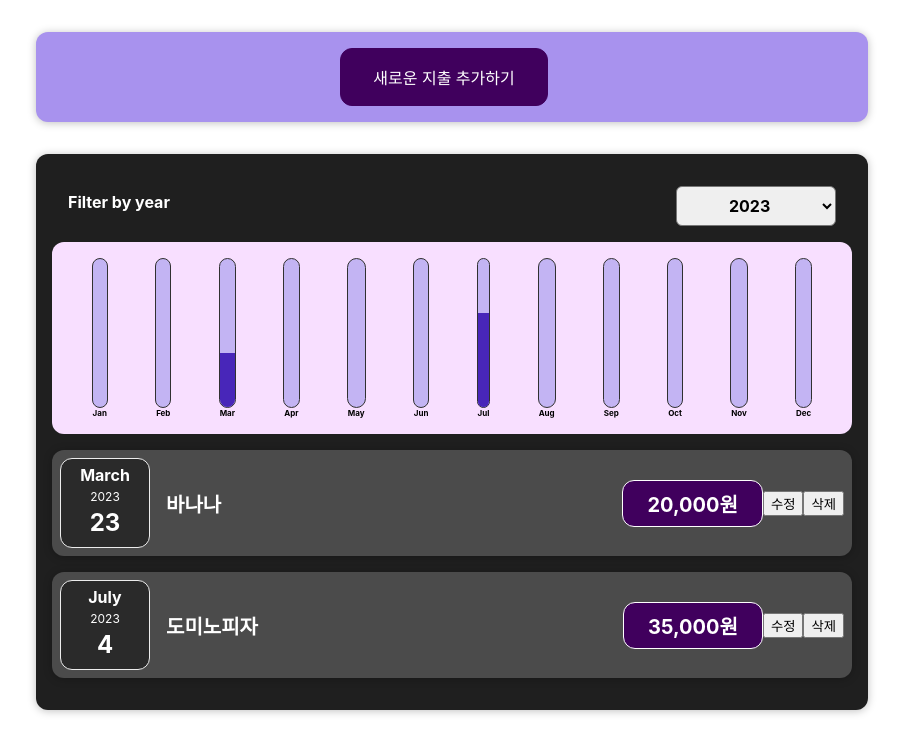
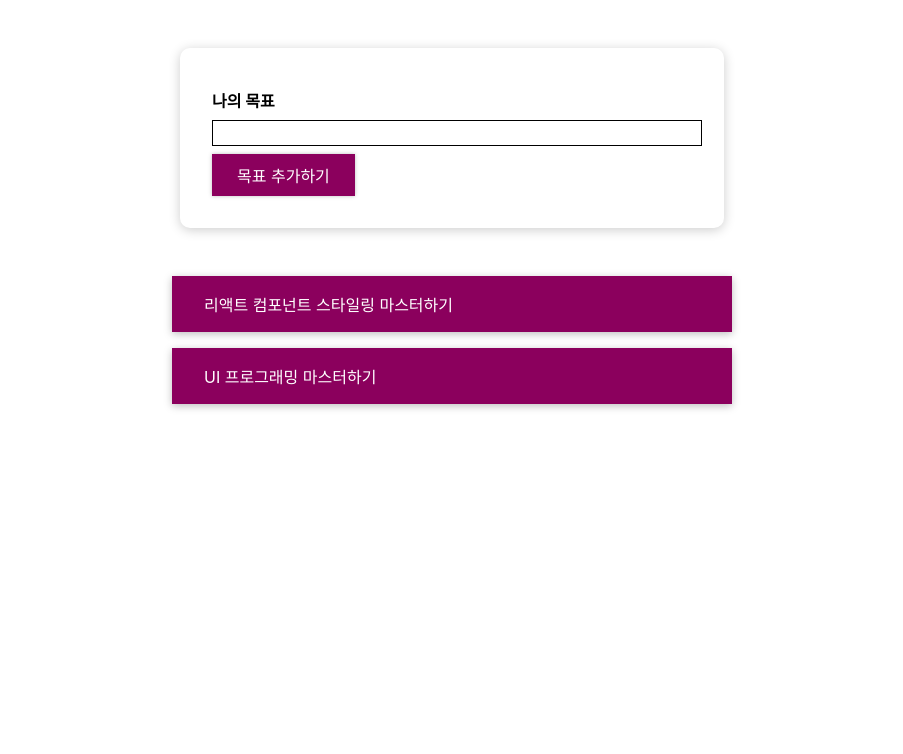
Before and after one commit to samkkkkkkk/react-study202310, a React (Create React App) app: page / in a window 1280 px wide. Shown: the top 754 px of the page, without its empty margins (188-1091 px from the left). Built offline with nearby package versions, Linux system fonts and the light colour scheme.

Commit message:
인라인 방식으로 동적 스타일 변경

```diff
--- a/src/App.css
+++ b/src/App.css
@@ -1,38 +1,14 @@
-.App {
-  text-align: center;
+#goals {
+  width: 35rem;
+  max-width: 90%;
+  margin: 3rem auto;
 }
 
-.App-logo {
-  height: 40vmin;
-  pointer-events: none;
+#goal-form {
+  width: 30rem;
+  max-width: 90%;
+  margin: 3rem auto;
+  padding: 2rem;
+  box-shadow: 0 2px 12px rgba(0, 0, 0, 0.2);
+  border-radius: 10px;
 }
-
-@media (prefers-reduced-motion: no-preference) {
-  .App-logo {
-    animation: App-logo-spin infinite 20s linear;
-  }
-}
-
-.App-header {
-  background-color: #282c34;
-  min-height: 100vh;
-  display: flex;
-  flex-direction: column;
-  align-items: center;
-  justify-content: center;
-  font-size: calc(10px + 2vmin);
-  color: white;
-}
-
-.App-link {
-  color: #61dafb;
-}
-
-@keyframes App-logo-spin {
-  from {
-    transform: rotate(0deg);
-  }
-  to {
-    transform: rotate(360deg);
-  }
-}
--- a/src/App.js
+++ b/src/App.js
@@ -1,61 +1,77 @@
 import React, { useState } from 'react';
 import './App.css';
-import Expenses from './components/Expenses/Expenses';
-import NewExpense from './components/NewExpense/NewExpense';
+import CourseInput from './components/CourseGoals/CourseInput';
+import CourseList from './components/CourseGoals/CourseList';
+
+const DUMMY_DATA = [
+  {
+    id: 'g1',
+    text: '리액트 컴포넌트 스타일링 마스터하기',
+  },
+  {
+    id: 'g2',
+    text: 'UI 프로그래밍 마스터하기',
+  },
+];
 
 const App = () => {
-  //지출 항목 객체 배열
+  const [goals, setGoals] = useState(DUMMY_DATA);
 
-  const expenses = [
-    {
-      id: 1,
-      title: '바나나',
-      price: 20000,
-      date: new Date(2023, 3 - 1, 23),
-    },
-    {
-      id: 2,
-      title: 'BBQ치킨',
-      price: 20000,
-      date: new Date(2022, 5 - 1, 21),
-    },
-    {
-      id: 3,
-      title: '도미노피자',
-      price: 35000,
-      date: new Date(2023, 7 - 1, 4),
-    },
-    {
-      id: 4,
-      title: '엽기떡볶이',
-      price: 17000,
-      date: new Date(2021, 3 - 1, 28),
-    },
-  ];
-
-  //지출 객체배열을 상태변수로 관리
-  const [expenseList, setExpenseList] = useState(expenses);
-
-  //ExpenseForm에게 내려보낼 함수
-  const addExpenseHandler = (newExpense) => {
-    console.log('App 컴포넌트에서 응답함!');
-    console.log(expenses);
-
-    const modifyExpense = {
-      ...newExpense,
-      id: expenseList[expenseList.length - 1].id + 1,
+  //input에게 전달할 함수
+  const addGoalHandler = (text) => {
+    // console.log('전달받은 text: ', text);
+    const newGoal = {
+      id: Math.random().toString(),
+      text: text,
     };
 
-    console.log(modifyExpense);
-    setExpenseList([...expenseList, modifyExpense]);
-    console.log(expenseList);
+    //상태변수(배열) 수정
+    // setGoals([...goals, newGoal]);
+    //이 문법을 사용하면 setter메서드의 순서를 보장 받을 수 있다.
+    setGoals((prevGoals) => [...prevGoals, newGoal]);
   };
 
+  // 삭제 이벤트 핸들러를 CourseItem까지 내려보내야 됨.
+  const deleteGoalHandler = (id) => {
+    // console.log('전달된 id: ', id);
+    // const updateGoals = [...goals]; //상태 배열 그대로 복사해서 가져옴.
+    // // 객체 내부 인덱스를 통해 id를 가져온 후 일치하면 그 값을 저장
+    // const index = updateGoals.findIndex((goal) => goal.id === id);
+    // updateGoals.splice(index, 1); //배열을 삭제, 객체 요소 추가 기능도 있음
+    // console.log(index);
+    const updateGoals = goals.filter((goal) => goal.id !== id);
+
+    setGoals(updateGoals);
+  };
+
+  // CourseList 조건부 렌더링
+  let listContent = (
+    <p
+      style={{
+        color: 'red',
+        fontSize: '2em',
+        textAlign: 'center',
+      }}
+    >
+      목표를 등록해 주세요!!
+    </p>
+  );
+  if (goals.length > 0) {
+    listContent = (
+      <CourseList
+        items={goals}
+        onDelete={deleteGoalHandler}
+      />
+    );
+  }
+
   return (
-    <>
-      <NewExpense onAddExpense={addExpenseHandler} />
-      <Expenses items={expenseList} />
-    </>
+    <div>
+      <section id="goal-form">
+        <CourseInput onAdd={addGoalHandler} />
+      </section>
+      <section id="goals">{listContent}</section>
+    </div>
   );
 };
 
--- a/src/components/Chart/Chart.js
+++ b/src/components/Chart/Chart.js
@@ -12,7 +12,7 @@
   const totalValue = dataPointValues.reduce((a, b) => {
     console.log(`a : ${a}, b: ${b}`);
     return a + b;
-  }, 0); //0: 초기값
+  }, 0); //0: 초기 인덱스값
 
   // 그 주에서 제일 지출이 높은 값
   //   const maximumValue = Math.max(...dataPointValues);
--- /dev/null
+++ b/src/components/CourseGoals/CourseInput.css
@@ -0,0 +1,24 @@
+.form-control {
+  margin: 0.5rem 0;
+}
+
+.form-control label {
+  font-weight: bold;
+  display: block;
+  margin-bottom: 0.5rem;
+}
+
+.form-control input {
+  display: block;
+  width: 100%;
+  border: 1px solid #ccc;
+  font: inherit;
+  line-height: 1.5rem;
+  padding: 0 0.25rem;
+}
+
+.form-control input:focus {
+  outline: none;
+  background: #fad0ec;
+  border-color: #8b005d;
+}
--- /dev/null
+++ b/src/components/CourseGoals/CourseInput.js
@@ -0,0 +1,49 @@
+import React, { useState } from 'react';
+import './CourseInput.css';
+import Button from '../UI/Button/Button';
+
+const CourseInput = ({ onAdd }) => {
+  const [enteredText, setEnteredText] = useState('');
+  //입력값 검증 상태변수
+  const [isValid, setIsValid] = useState(true);
+
+  const textChangeHandler = (e) => {
+    if (e.target.value.trim().length > 0) {
+      setIsValid(true);
+    }
+    setEnteredText(e.target.value);
+  };
+
+  const formSubmitHandler = (e) => {
+    e.preventDefault();
+    // console.log(enteredText);
+
+    if (enteredText.trim().length === 0) {
+      setIsValid(false);
+      return;
+    }
+
+    onAdd(enteredText);
+    setEnteredText('');
+  };
+
+  return (
+    <form onSubmit={formSubmitHandler}>
+      <div className="form-control">
+        <label>나의 목표</label>
+        <input
+          style={{
+            background: isValid ? 'transparent' : 'salmon',
+            borderColor: isValid ? 'black' : 'red',
+          }}
+          type="text"
+          onChange={textChangeHandler}
+          value={enteredText}
+        />
+      </div>
+      <Button type="submit">목표 추가하기</Button>
+    </form>
+  );
+};
+
+export default CourseInput;
--- /dev/null
+++ b/src/components/CourseGoals/CourseItem.css
@@ -0,0 +1,8 @@
+.goal-item {
+  margin: 1rem 0;
+  background: #8b005d;
+  box-shadow: 0 2px 8px rgba(0, 0, 0, 0.26);
+  color: white;
+  padding: 1rem 2rem;
+  cursor: pointer;
+}
--- /dev/null
+++ b/src/components/CourseGoals/CourseItem.js
@@ -0,0 +1,15 @@
+import React from 'react';
+import './CourseItem.css';
+
+const CourseItem = ({ item, onDelete }) => {
+  return (
+    <li
+      className="goal-item"
+      onClick={() => onDelete(item.id)}
+    >
+      {item.text}
+    </li>
+  );
+};
+
+export default CourseItem;
--- /dev/null
+++ b/src/components/CourseGoals/CourseList.css
@@ -0,0 +1,5 @@
+.goal-list {
+  list-style: none;
+  margin: 0;
+  padding: 0;
+}
--- /dev/null
+++ b/src/components/CourseGoals/CourseList.js
@@ -0,0 +1,21 @@
+import React from 'react';
+import './CourseList.css';
+import CourseItem from './CourseItem';
+
+const CourseList = ({ items, onDelete }) => {
+  return (
+    <ul className="goal-list">
+      {items.map((item) => {
+        return (
+          <CourseItem
+            key={item.id}
+            item={item}
+            onDelete={onDelete}
+          />
+        );
+      })}
+    </ul>
+  );
+};
+
+export default CourseList;
--- /dev/null
+++ b/src/components/UI/Button/Button.css
@@ -0,0 +1,20 @@
+.button {
+  font: inherit;
+  padding: 0.5rem 1.5rem;
+  border: 1px solid #8b005d;
+  color: white;
+  background: #8b005d;
+  box-shadow: 0 0 4px rgba(0, 0, 0, 0.26);
+  cursor: pointer;
+}
+
+.button:focus {
+  outline: none;
+}
+
+.button:hover,
+.button:active {
+  background: #ac0e77;
+  border-color: #ac0e77;
+  box-shadow: 0 0 8px rgba(0, 0, 0, 0.26);
+}
--- /dev/null
+++ b/src/components/UI/Button/Button.js
@@ -0,0 +1,17 @@
+import React from 'react';
+import './Button.css';
+
+const Button = ({ type, onClick, children }) => {
+  // children은 button이 감싸고 있는 텍스트
+  return (
+    <button
+      type={type}
+      className="button"
+      onClick={onClick}
+    >
+      {children}
+    </button>
+  );
+};
+
+export default Button;
```
